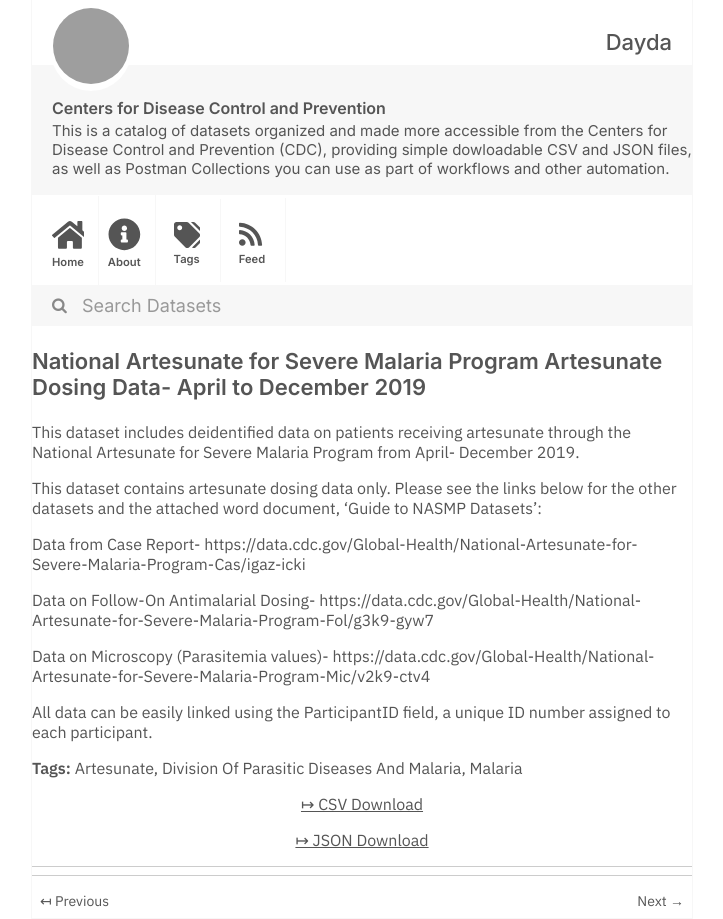
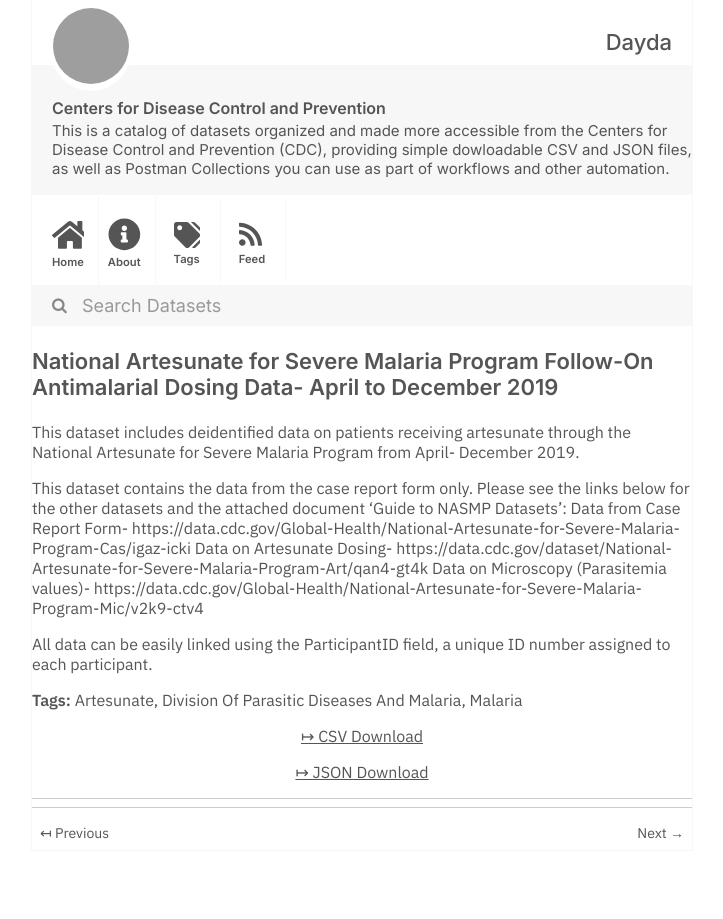
Before and after one commit to dayda-entities/centers-for-disease-control-and-prevention, a Jekyll site: the page built from _posts/2020-11-12-national-artesunate-for-severe.md, in a window 1280 px wide, cut to the strip 0-919 px from the top of the page. Shown: the whole strip, without its empty margins (278-1001 px from the left). Built offline with Jekyll 4.4.1, drawn with Linux system fonts in a browser that asks for light colours; grey boxes are pictures that could not be loaded.

Commit message:
Publish Data

```diff
--- a/_posts/2020-11-12-national-artesunate-for-severe.md
+++ b/_posts/2020-11-12-national-artesunate-for-severe.md
@@ -1,9 +1,9 @@
 ---
 title: >-
-  National Artesunate for Severe Malaria Program Artesunate Dosing Data- April
-  to December 2019
-created: '2020-11-12T12:15:52.016287'
-modified: '2021-04-21T19:33:33.806834'
+  National Artesunate for Severe Malaria Program Follow-On Antimalarial Dosing
+  Data- April to December 2019
+created: '2020-11-12T12:14:37.154412'
+modified: '2021-04-17T00:09:40.232622'
 state: active
 type: dataset
 tags:
@@ -11,20 +11,17 @@ tags:
   - Division Of Parasitic Diseases And Malaria
   - Malaria
 groups: []
-csv_url: 'https://data.cdc.gov/api/views/qan4-gt4k/rows.csv?accessType=DOWNLOAD'
-json_url: 'https://data.cdc.gov/api/views/qan4-gt4k/rows.json?accessType=DOWNLOAD'
+csv_url: 'https://data.cdc.gov/api/views/g3k9-gyw7/rows.csv?accessType=DOWNLOAD'
+json_url: 'https://data.cdc.gov/api/views/g3k9-gyw7/rows.json?accessType=DOWNLOAD'
 layout: post
 
 ---
 This dataset includes deidentified data on patients receiving artesunate through the National Artesunate for Severe Malaria Program from April- December 2019.
 
-This dataset contains artesunate dosing data only.
-Please see the links below for the other datasets and the attached word document, 'Guide to NASMP Datasets':
-
-Data from Case Report- https://data.cdc.gov/Global-Health/National-Artesunate-for-Severe-Malaria-Program-Cas/igaz-icki
-
-Data on Follow-On Antimalarial Dosing- https://data.cdc.gov/Global-Health/National-Artesunate-for-Severe-Malaria-Program-Fol/g3k9-gyw7
-
+This dataset contains the data from the case report form only.
+Please see the links below for the other datasets and the attached document 'Guide to NASMP Datasets':
+Data from Case Report Form- https://data.cdc.gov/Global-Health/National-Artesunate-for-Severe-Malaria-Program-Cas/igaz-icki
+Data on Artesunate Dosing- https://data.cdc.gov/dataset/National-Artesunate-for-Severe-Malaria-Program-Art/qan4-gt4k
 Data on Microscopy (Parasitemia values)- https://data.cdc.gov/Global-Health/National-Artesunate-for-Severe-Malaria-Program-Mic/v2k9-ctv4
 
 All data can be easily linked using the ParticipantID field, a unique ID number assigned to each participant.
```
